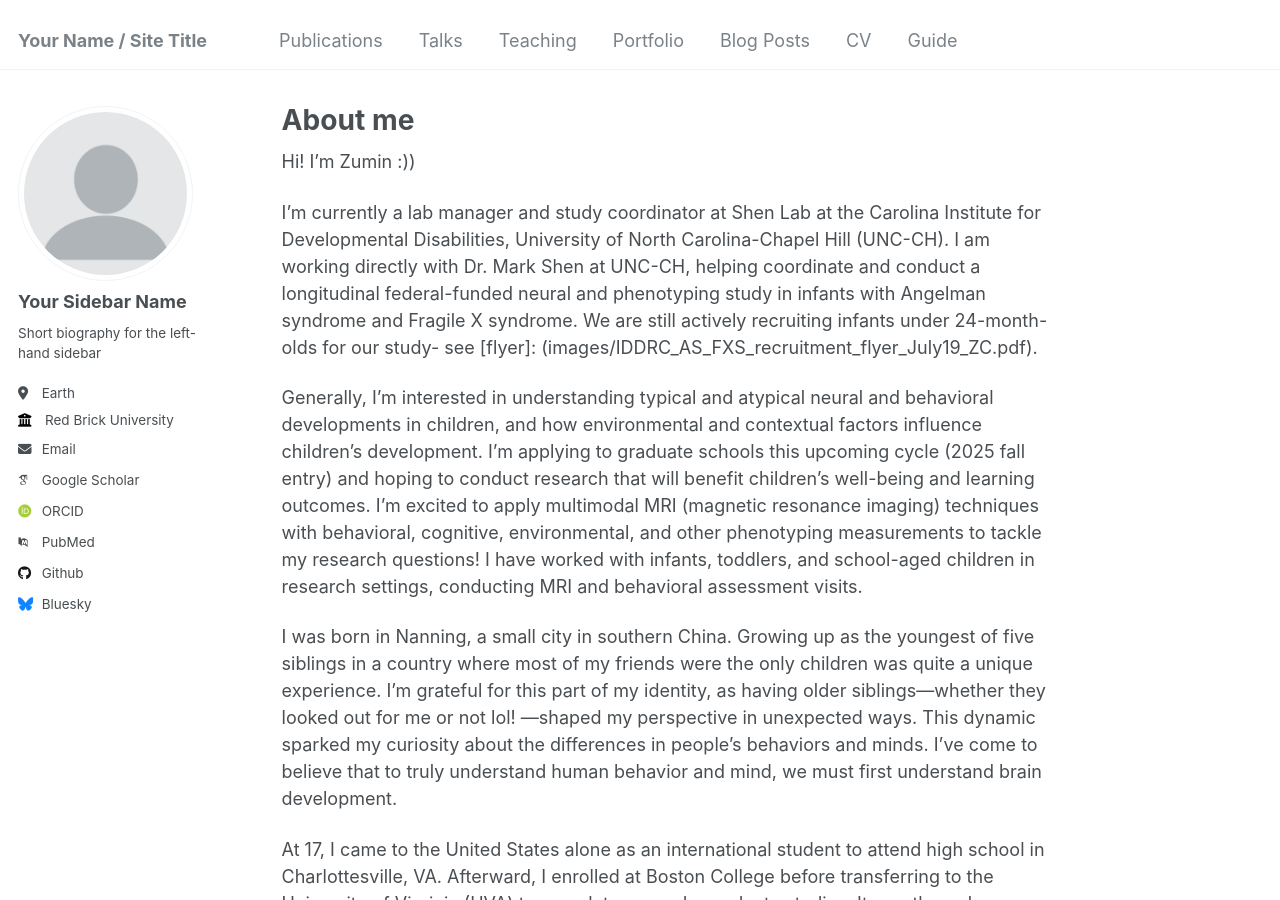
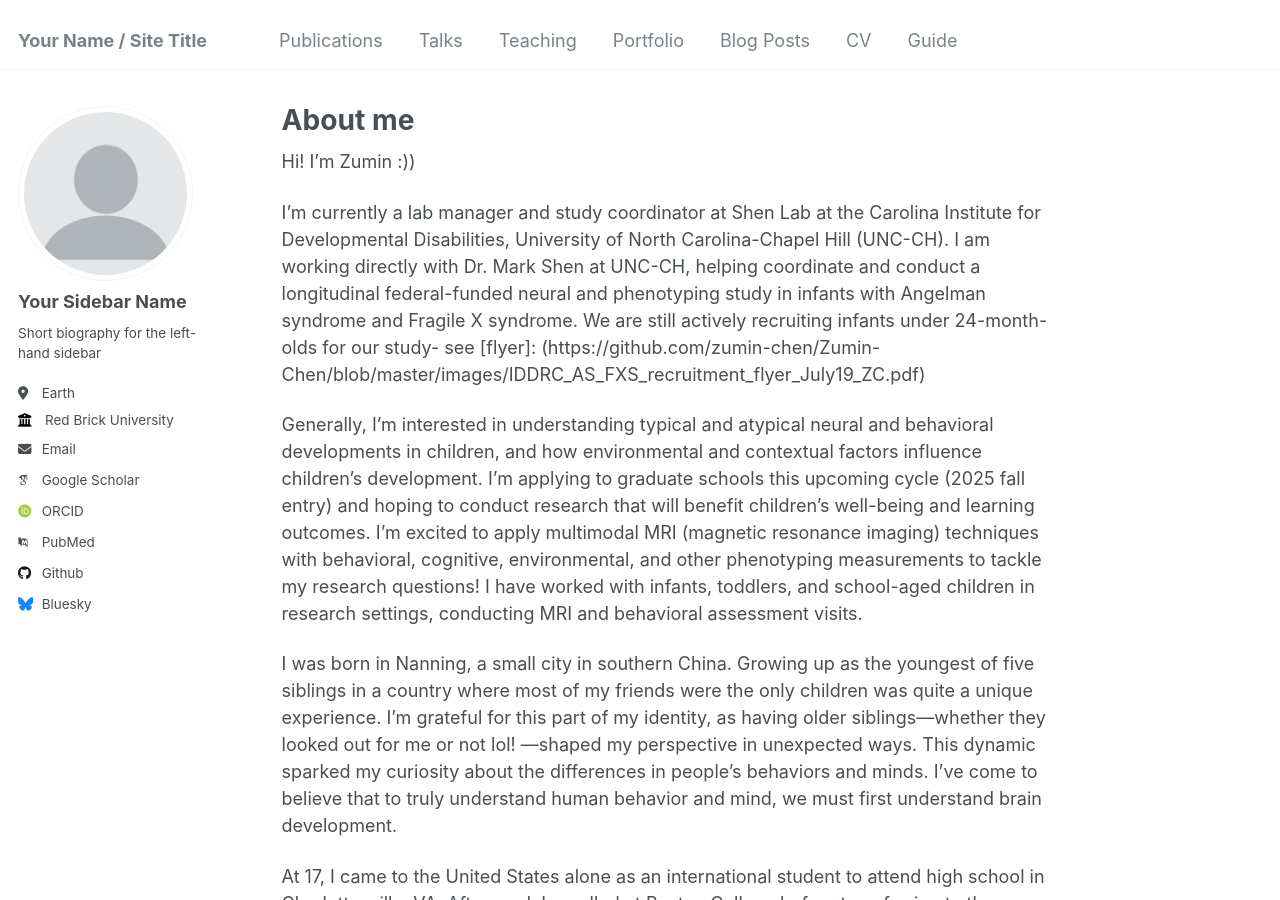
Before and after one commit to zumin-chen/Zumin-Chen, a Jekyll site: the page built from _pages/about.md, in a window 1280 px wide and 900 px high. Built offline with Jekyll 4.4.1, drawn with Linux system fonts in a browser that asks for light colours; some web fonts are replaced; part of the change alters nothing that is shown.

Commit message:
Update about.md

```diff
--- a/_pages/about.md
+++ b/_pages/about.md
@@ -9,7 +9,7 @@ redirect_from:
 
 Hi! I'm Zumin :))
 
-I'm currently a lab manager and study coordinator at Shen Lab at the Carolina Institute for Developmental Disabilities, University of North Carolina-Chapel Hill (UNC-CH). I am working directly with Dr. Mark Shen at UNC-CH, helping coordinate and conduct a longitudinal federal-funded neural and phenotyping study in infants with Angelman syndrome and Fragile X syndrome. We are still actively recruiting infants under 24-month-olds for our study- see [flyer]: (images/IDDRC_AS_FXS_recruitment_flyer_July19_ZC.pdf).
+I'm currently a lab manager and study coordinator at Shen Lab at the Carolina Institute for Developmental Disabilities, University of North Carolina-Chapel Hill (UNC-CH). I am working directly with Dr. Mark Shen at UNC-CH, helping coordinate and conduct a longitudinal federal-funded neural and phenotyping study in infants with Angelman syndrome and Fragile X syndrome. We are still actively recruiting infants under 24-month-olds for our study- see [flyer]: (https://github.com/zumin-chen/Zumin-Chen/blob/master/images/IDDRC_AS_FXS_recruitment_flyer_July19_ZC.pdf)
 
 Generally, I'm interested in understanding typical and atypical neural and behavioral developments in children, and how environmental and contextual factors influence children's development. I'm applying to graduate schools this upcoming cycle (2025 fall entry) and hoping to conduct research that will benefit children's well-being and learning outcomes. I'm excited to apply multimodal MRI (magnetic resonance imaging) techniques with behavioral, cognitive, environmental, and other phenotyping measurements to tackle my research questions! I have worked with infants, toddlers, and school-aged children in research settings, conducting MRI and behavioral assessment visits.
 
```
